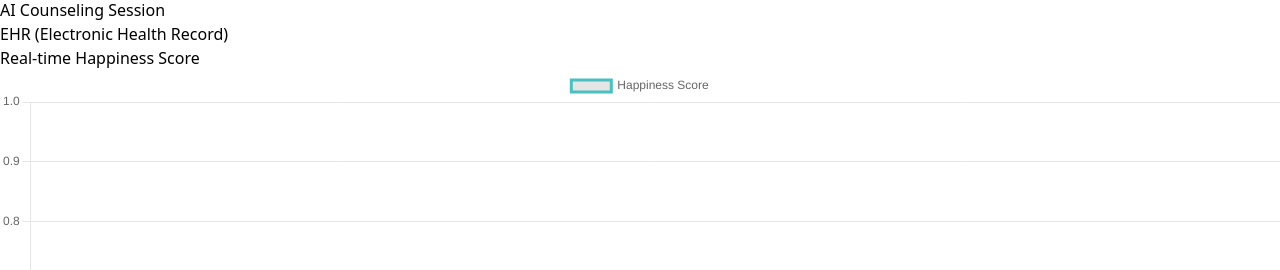
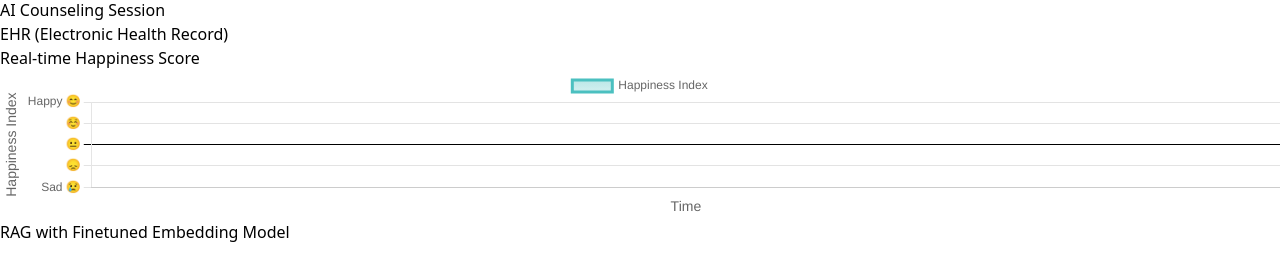
Before and after one commit to brightlightkim/toystory, a React (Vite) app in the folder frontend/: page /counseling in a window 1280 px wide. Shown: the part 128-398 px from the top of the page. Built offline with nearby package versions, Linux system fonts and the light colour scheme; no server answers.

Commit message:
Updated Graph UI Response

```diff
--- a/frontend/src/components/HappinessChart.jsx
+++ b/frontend/src/components/HappinessChart.jsx
@@ -6,40 +6,111 @@ const HappinessChart = () => {
   const [happinessData, setHappinessData] = useState([]);
   const [labels, setLabels] = useState([]);
 
-  // useEffect(() => {
-  //   const fetchHappinessScore = async () => {
-  //     try {
-  //       const response = await fetch("http://localhost:8000/emotion/happiness_score/");
-  //       const data = await response.json();
+  useEffect(() => {
+    const fetchHappinessScore = async () => {
+      try {
+        const response = await fetch("http://localhost:8000/emotion/happiness_score/");
+        const data = await response.json();
 
-  //       setHappinessData((prevData) => [...prevData.slice(-9), data.happiness_score]);
-  //       setLabels((prevLabels) => [...prevLabels.slice(-9), new Date().toLocaleTimeString()]);
-  //     } catch (error) {
-  //       console.error("Error fetching happiness score:", error);
-  //     }
-  //   };
+        setHappinessData((prevData) => [...prevData.slice(-9), data.happiness_score]);
+        setLabels((prevLabels) => [...prevLabels.slice(-9), new Date().toLocaleTimeString()]);
+      } catch (error) {
+        console.error("Error fetching happiness score:", error);
+      }
+    };
 
-  //   const interval = setInterval(fetchHappinessScore, 5000);
-  //   return () => clearInterval(interval);
-  // }, []);
+    const interval = setInterval(fetchHappinessScore, 5000);
+    return () => clearInterval(interval);
+  }, []);
 
   const chartData = {
     labels: labels,
     datasets: [
       {
-        label: "Happiness Score",
+        label: "Happiness Index",
         data: happinessData,
-        fill: false,
+        fill: true,
         borderColor: "rgb(75, 192, 192)",
-        tension: 0.2,
+        backgroundColor: (context) => {
+          const ctx = context.chart.ctx;
+          const gradient = ctx.createLinearGradient(0, 0, 0, context.chart.height);
+          gradient.addColorStop(0, "rgba(75, 192, 192, 0.5)"); // Light Green for Happy
+          gradient.addColorStop(0.5, "rgba(255, 255, 255, 0)"); // Neutral
+          gradient.addColorStop(1, "rgba(255, 99, 132, 0.5)"); // Light Red for Sad
+          return gradient;
+        },
+        tension: 0.3,
+        pointRadius: 4,
+        pointBackgroundColor: happinessData.map(value =>
+          value >= 1 ? "😊" :
+          value >= 0 ? "🙂" :
+          value > -1 ? "😐" :
+          value > -2 ? "😞" : "😢"
+        ),
       },
     ],
+  };
+
+  const chartOptions = {
+    responsive: true,
+    maintainAspectRatio: false,
+    plugins: {
+      legend: {
+        display: true,
+        position: "top",
+      },
+      tooltip: {
+        callbacks: {
+          label: (context) => `Happiness: ${context.raw.toFixed(2)}`,
+        },
+      },
+    },
+    scales: {
+      x: {
+        title: {
+          display: true,
+          text: "Time",
+          font: { size: 14 },
+        },
+      },
+      y: {
+        title: {
+          display: true,
+          text: "Happiness Index",
+          font: { size: 14 },
+        },
+        suggestedMin: -2,
+        suggestedMax: 2,
+        grid: {
+          color: (context) =>
+            context.tick.value === 0 ? "black" : "rgba(200, 200, 200, 0.5)", // Dark line at 0
+        },
+        ticks: {
+          callback: (value, index, values) => {
+            if (index === 0) return "Sad 😢"; // Bottom-most tick
+            if (index === values.length - 1) return "Happy 😊"; // Top-most tick
+            if (value >= 1) return "☺️"; // Variation of Happy emoji
+            if (value > 0) return "🙂";
+            if (value == 0) return "😐";  // Neutral Happy emoji
+            if (value > -1) return "😕"; // Neutral Sad emoji
+            if (value > -2) return "😞"; // Variation of Sad emoji
+            return "😢"; // Sad emoji
+          },
+        },
+      },
+    },
+    animation: {
+      duration: 1000,
+      easing: "easeInOutQuart",
+    },
   };
 
   return (
     <div className="w-full max-w-lg mx-auto p-4 bg-white shadow-md rounded-lg">
       <h2 className="text-center text-lg font-semibold mb-4">Real-time Happiness Score</h2>
-      <Line data={chartData} />
+      <div className="relative h-80">
+        <Line data={chartData} options={chartOptions} />
+      </div>
     </div>
   );
 };
```
